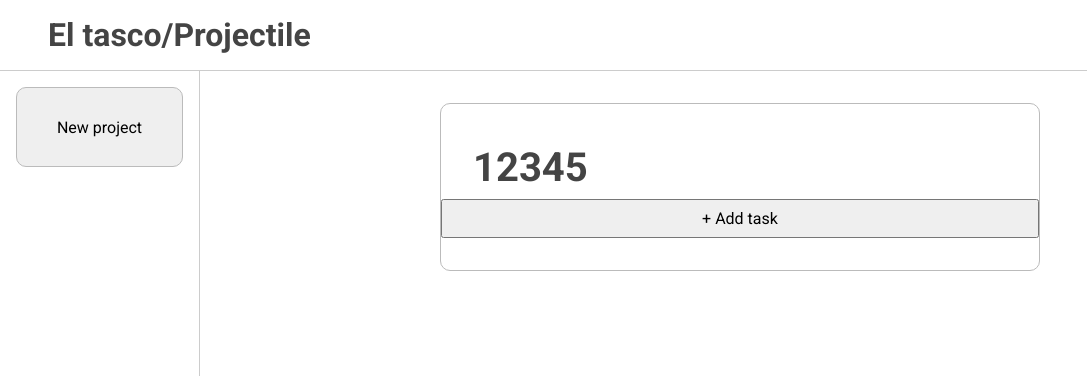
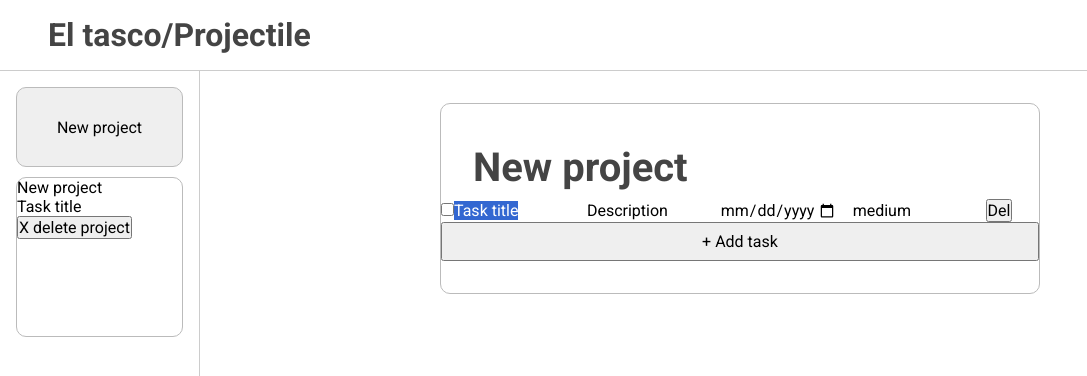
Before and after one commit to MrBlunderovich/odin-todo, a website built with webpack: page dist/index.html in a window 1280 px wide. Both pictures are taken after a click on the button "+ Add task". Shown: the top 376 px of the page, without its empty margins (0-1087 px from the left). Built offline with nearby package versions, Linux system fonts and the light colour scheme.

Commit message:
Add task delete buttons

```diff
--- a/src/Task.js
+++ b/src/Task.js
@@ -5,7 +5,7 @@ export default function Task(
   title = "Task title",
   description = "Description",
   dueDate = new Date(),
-  priority = "medium-priority",
+  priority = "medium",
   isCompleted = false
 ) {
   const _id = nanoid();
@@ -95,7 +95,7 @@ export default function Task(
   return taskElement;
 } */
 export function TaskComponent(task) {
-  const taskElement = document.createElement("form");
+  const taskElement = document.createElement("li");
   taskElement.classList.add("task-item");
 
   taskElement.appendChild(TaskInput(task, "isCompleted"));
@@ -103,6 +103,7 @@ export function TaskComponent(task) {
   taskElement.appendChild(TaskInput(task, "description"));
   taskElement.appendChild(TaskInput(task, "dueDate"));
   taskElement.appendChild(TaskInput(task, "priority"));
+  taskElement.appendChild(TaskDeleteButton(task));
 
   return taskElement;
 }
@@ -129,3 +130,13 @@ function TaskInput(task, fieldType) {
   element.dataset.type = fieldType;
   return element;
 }
+
+function TaskDeleteButton(task) {
+  const button = document.createElement("button");
+  button.type = "button";
+  button.classList.add("task-delete");
+  button.textContent = "Del";
+  button.dataset.taskId = task.id;
+  button.dataset.type = "delete-task";
+  return button;
+}
--- a/src/index.js
+++ b/src/index.js
@@ -53,6 +53,7 @@ const state = (function () {
     _projects.unshift(_projects.splice(index, 1)[0]);
   }
   function syncStorage() {
+    console.log("uploading projects to localStorage");
     localStorage.setItem("projects", JSON.stringify(_projects));
   }
 
@@ -70,11 +71,9 @@ state.loadProjects();
 
 //////////////////////////////////////////////////////////////////////
 const GUI = (function () {
-  //const sidebar = document.querySelector(".sidebar");
   const projectContainer = document.querySelector(".project-container");
   const newProjectButton = document.querySelector(".new-project");
   const expandedProjectDiv = document.querySelector(".project-expanded");
-  const newTaskButton = document.querySelector(".new-item");
   const projectTitle = document.querySelector(".project-expanded-title");
   const taskContainer = document.querySelector(".task-container");
   let topProject = undefined;
@@ -83,10 +82,18 @@ const GUI = (function () {
   function handleProjectClicks(event) {
     if (event.target.dataset.type === "add-task") {
       console.log("GUI.createNewTask invoked");
-      console.log(topProject);
-      console.log(state.getProjects()[0]);
-      console.log(state.getProjects()[0].newTask());
-      //topProject.newTask(); //////////////////////////?????
+      if (!topProject) {
+        console.log("no projects yet");
+        createNewProject();
+      }
+      topProject.newTask();
+      refresh();
+      document
+        .querySelector(".task-container .task-item:last-child input.task-title")
+        .select();
+    } else if (event.target.dataset.type === "delete-task") {
+      console.log("GUI deleting task");
+      topProject.removeTask(event.target.dataset.taskId);
       refresh();
     }
   }
@@ -131,51 +138,25 @@ const GUI = (function () {
     console.log("GUI.refresh invoked");
     const currentProjects = state.getProjects();
     topProject = currentProjects[0];
+    taskContainer.innerHTML = "";
     if (!topProject) {
-      console.log("GUI.refresh failed");
-      return;
-    }
-    projectTitle.textContent = topProject.title;
-    taskContainer.innerHTML = "";
-    for (let task of topProject.tasks) {
-      /* const taskElement = document.createElement("li");
-      taskElement.classList.add("task-item");
-      taskElement.textContent = `${task.title} ${task.description} ${task.priority}`;
-       */
-      const taskElement = TaskComponent(task);
-      taskContainer.appendChild(taskElement);
+      console.warn("GUI.refresh: no projects available");
+      projectTitle.textContent = "Let's start a new project!";
+      //return;
+    } else {
+      projectTitle.textContent = topProject.title;
+      //taskContainer.innerHTML = "";
+      for (let task of topProject.tasks) {
+        const taskElement = TaskComponent(task);
+        taskContainer.appendChild(taskElement);
+      }
     }
     projectContainer.innerHTML = "";
     for (let project of currentProjects) {
-      /* const projectCard = document.createElement("div");
-      projectCard.classList.add("card");
-      projectCard.dataset.id = project.id;
-      projectCard.dataset.type = "project-card";
-      projectCard.textContent = project.title;
-      const taskList = document.createElement("ul");
-      for (let task of project.tasks) {
-        const taskLI = document.createElement("li");
-        taskLI.textContent = task.title;
-        taskList.appendChild(taskLI);
-      }
-      projectCard.appendChild(taskList);
-      const deleteProjectButton = document.createElement("button");
-      deleteProjectButton.classList.add("del-project-btn");
-      deleteProjectButton.textContent = "X delete project";
-      deleteProjectButton.dataset.projectId = project.id;
-      deleteProjectButton.dataset.type = "del-project";
-      projectCard.appendChild(deleteProjectButton); */
-
-      //Project.testing(project);
-      //const projectCard = Project.createDOMElement(project);
       const projectCard = ProjectComponent(project);
       projectContainer.appendChild(projectCard);
     }
     state.syncStorage();
-
-    /* document.querySelectorAll(".task-input").forEach((input) => {
-      input.addEventListener("change", (event) => console.log(event));
-    }); */
   }
 
   return {
@@ -184,13 +165,4 @@ const GUI = (function () {
   };
 })();
 
-/* state.loadProjects();
-console.log(state.getProjects()); */
-/* const testProject = Project("Testo");
-const testProject2 = Project("Testo2");
-const testProject3 = Project("Testo3"); */
-//testProject.addTask(Todo(testProject.id));
-/* state.createProject("Testo1");
-state.createProject("Testo2");
-state.createProject("Testo3"); */
 GUI.refresh();
--- a/src/style.css
+++ b/src/style.css
@@ -78,8 +78,8 @@ ul {
 .new-item {
   padding: 0.5rem 2rem;
 }
-.task-input,
-.task-input:focus {
+.task-input:not([type="checkbox"]),
+.task-input:not([type="checkbox"]):focus {
   max-width: 13ch;
   margin-right: 1rem;
   border: none;
```
Also changed, not shown: dist/index.html.
